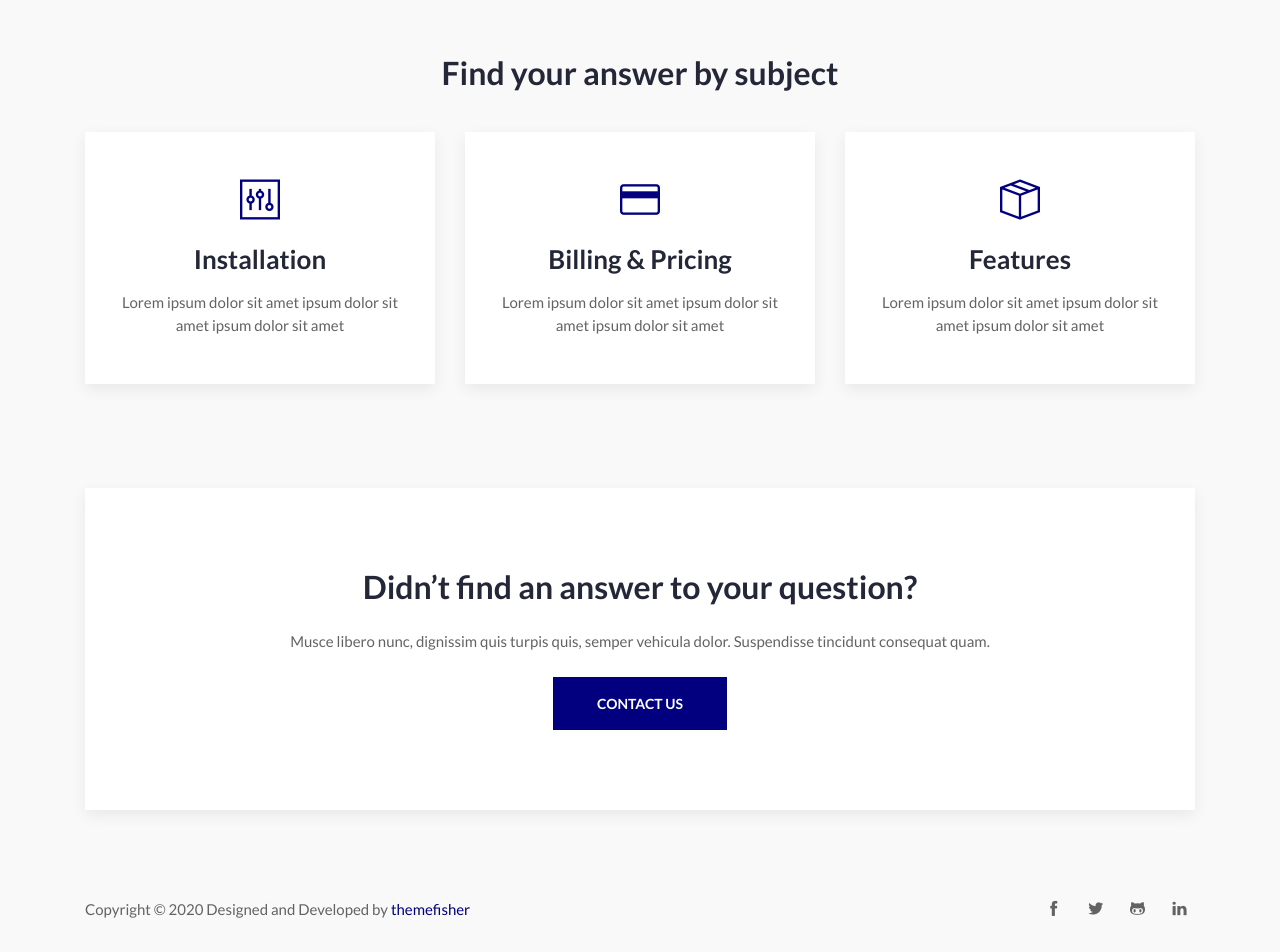
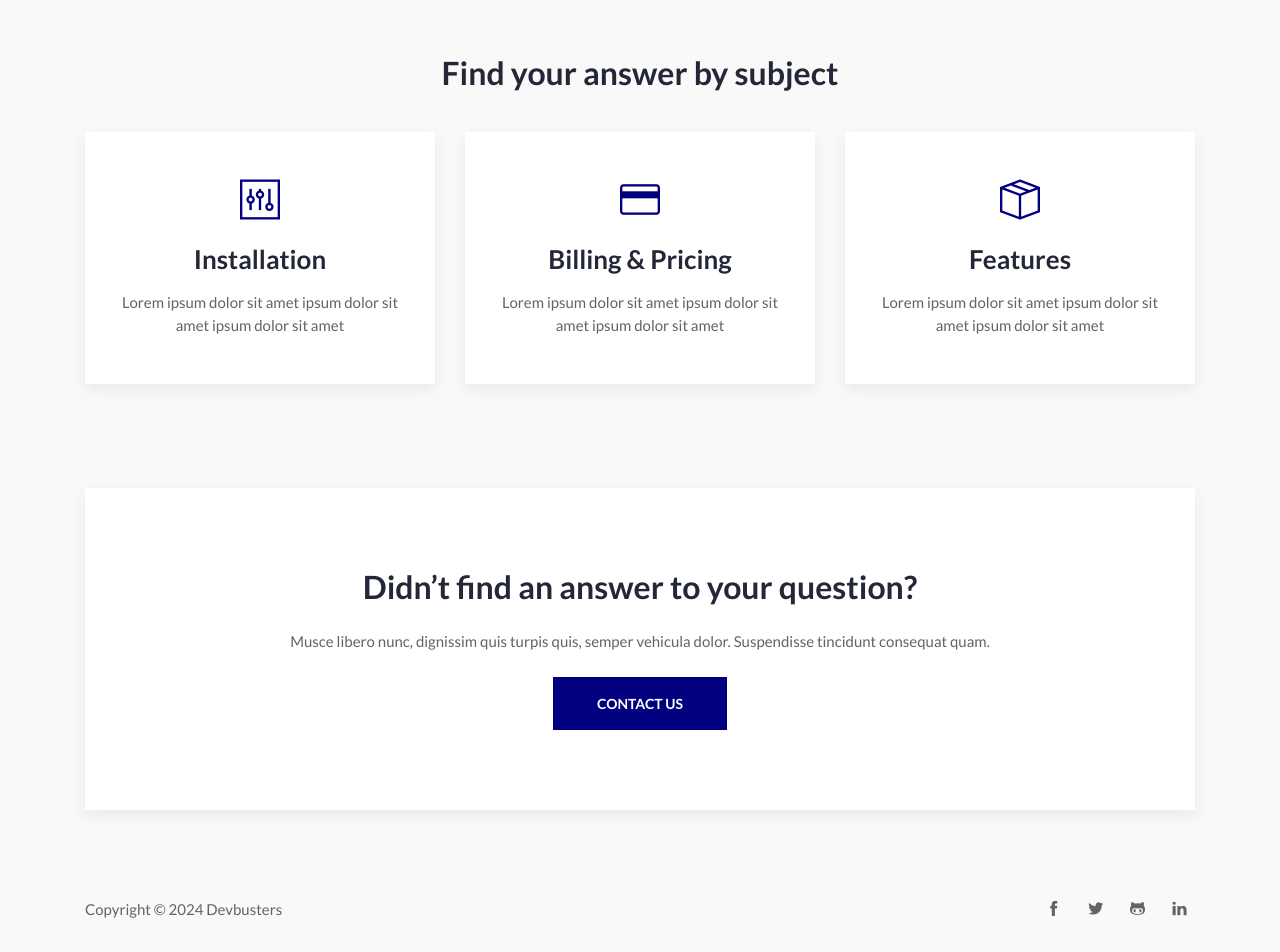
Before and after one commit to Devbusters/devbusters_docs, a Jekyll site: the page built from docs/index.md, in a window 1280 px wide. Shown: the part 403-1355 px from the top of the page. Built offline with Jekyll 4.4.1, drawn with Linux system fonts in a browser that asks for light colours.

Commit message:
Update footer.html

```diff
--- a/docs/_includes/footer.html
+++ b/docs/_includes/footer.html
@@ -3,8 +3,7 @@
 <div class="container">
     <div class="row align-items-center">
     <div class="col-md-8 text-md-left text-center">
-        <p class="mb-md-0 mb-4">Copyright © 2020 Designed and Developed by <a
-            href="https://themefisher.com/">themefisher</a></p>
+        <p class="mb-md-0 mb-4">Copyright © 2024 Devbusters</p>
     </div>
     <div class="col-md-4 text-md-right text-center">
         <ul class="list-inline">
```
